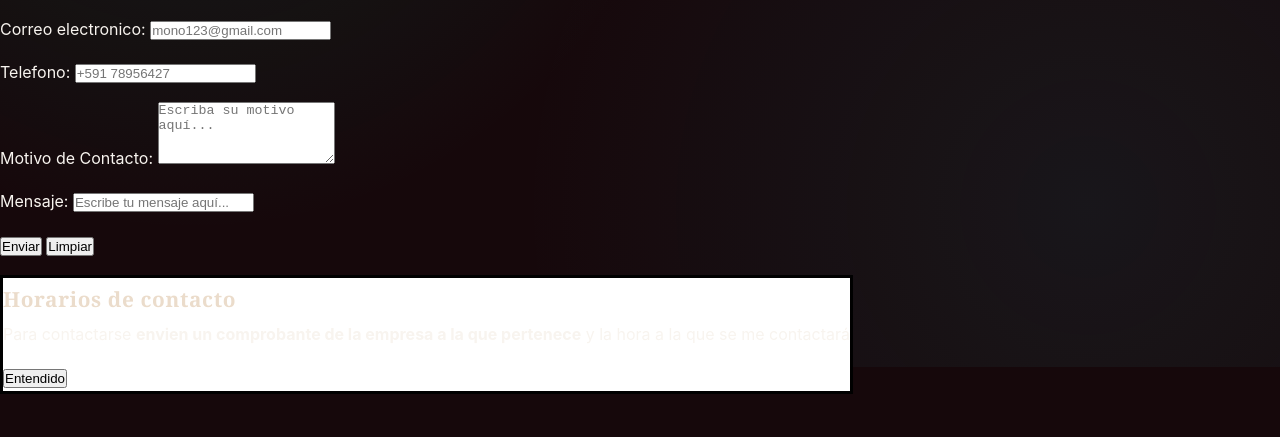
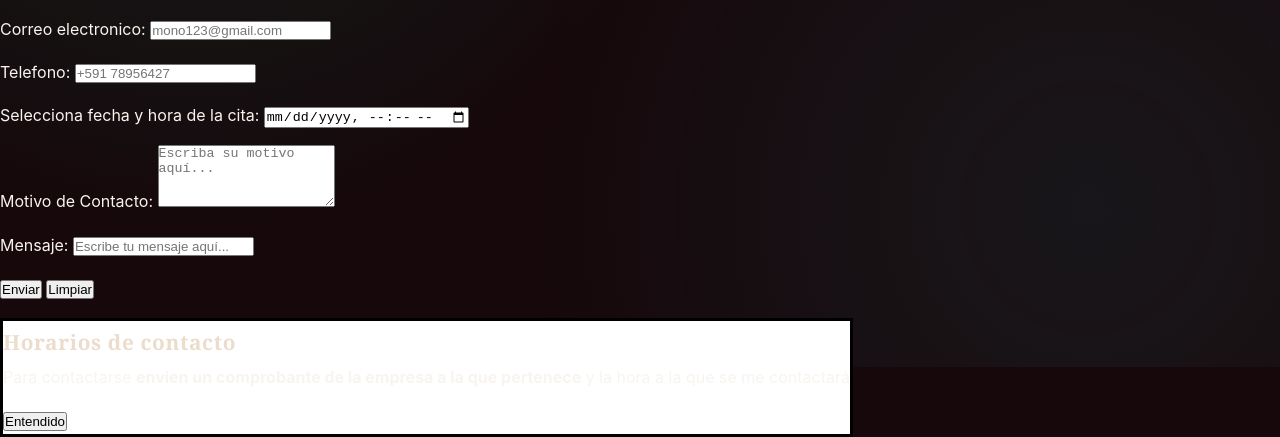
Before and after one commit to PVildozo/vildozo-paolo-examen, a plain HTML site: page contactos.html in a window 1280 px wide. Shown: the part 433-870 px from the top of the page. Before the commit the page ends 827 px from the top, so only its background shows below. Drawn offline with Linux system fonts and the light colour scheme.

Commit message:
Se realizaron unos cambios con respecto a los campos de contactos como tambien se añadio la funcion del boton del cambio de color por el tema

```diff
--- a/contactos.html
+++ b/contactos.html
@@ -5,6 +5,7 @@
     <meta name="viewport" content="width=device-width, initial-scale=1.0">
     <title>Contactos</title>
     <link rel="stylesheet" href="css/styles.css">
+    <script src="js/main.js"></script>
 </head>
 <body>
     <header role="banner" class="animated-header">
@@ -44,6 +45,10 @@
                 <input type="text" id="telefono" placeholder="+591 78956427" pattern="\+591 [0-9]{8}" required aria-required="true">
             </p>
             <p>
+                <label for="fecha-hora">Selecciona fecha y hora de la cita:</label>
+                <input type="datetime-local" id="fecha-hora" name="fecha_hora" required/>
+            </p>
+            <p>
                 <label for="motivo">Motivo de Contacto:</label>
                 <textarea id="motivo" rows="4" placeholder="Escriba su motivo aquí..." required aria-required="true"></textarea>
 
```
Also changed, not shown: cursos.html (+1 -0 lines), experiencia.html (+1 -0 lines), formacion.html (+1 -0 lines), habilidades.html (+1 -0 lines), idiomas.html (+1 -0 lines), index.html (+1 -0 lines), perfil.html (+1 -0 lines), portafolio.html (+1 -0 lines), proyectos.html (+1 -0 lines).
